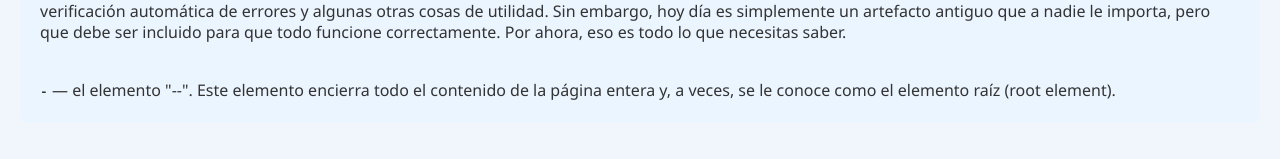
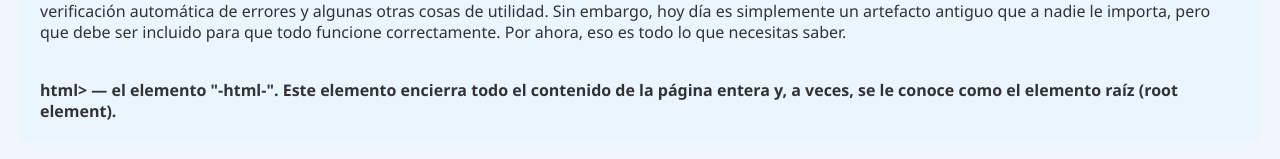
Before and after one commit to Ljaramillo912008/proyecto-web, a plain HTML site: page estructura.html in a window 1280 px wide. Shown: the part 829-988 px from the top of the page. Drawn offline with Linux system fonts and the light colour scheme.

Commit message:
Update estructura.html

```diff
--- a/estructura.html
+++ b/estructura.html
@@ -26,7 +26,7 @@
             <h2>Anatomia de un documento html</h2>
             <img src="\Users\Luis\Desktop\Pagina web Tienda\AnatomiaDeUnaPaginaWeb.png" alt="Anatomia de html" style="display: block; margin: 0 auto; max-width: 25%;">
             <p><strong><"!doctype" html></strong>el tipo de documento. Es un preámbulo requerido. Anteriormente, cuando HTML era joven <strong>(cerca de 1991/2)</strong>, los tipos de documento actuaban como vínculos a un conjunto de reglas que el código HTML de la página debía seguir para ser considerado bueno, lo que podía significar la verificación automática de errores y algunas otras cosas de utilidad. Sin embargo, hoy día es simplemente un artefacto antiguo que a nadie le importa, pero que debe ser incluido para que todo funcione correctamente. Por ahora, eso es todo lo que necesitas saber.</p><br>
-            <p><strong><code><html>-</html></code></strong> — el elemento "-<html>-". Este elemento encierra todo el contenido de la página entera y, a veces, se le conoce como el elemento raíz (root element).</p>
+            <p><strong>html></html</strong> — el elemento "-html-". Este elemento encierra todo el contenido de la página entera y, a veces, se le conoce como el elemento raíz (root element).</p>
         </article>
     </main>
 </body>
```
